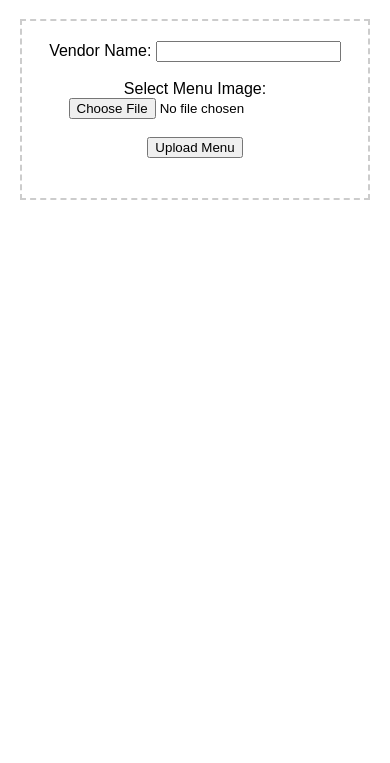
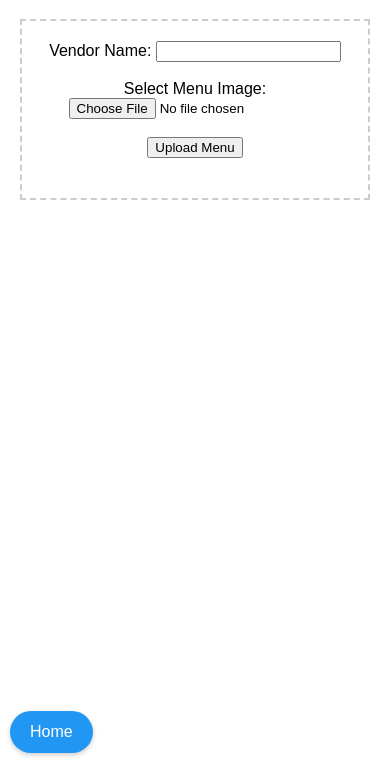
Before and after one commit to VijayGit-Hub/menu-upload-system, a website: page public/index.html in a window 390 px wide. Shown: the part 81-844 px from the top of the page. Drawn offline with Linux system fonts and the light colour scheme.

Commit message:
loader and home button in vender

```diff
--- a/public/index.html
+++ b/public/index.html
@@ -32,6 +32,32 @@
             color: red;
             display: none;
         }
+        .home-button {
+            position: fixed;
+            bottom: 20px;
+            left: 20px;
+            padding: 15px 25px;
+            background-color: #2196F3;
+            color: white;
+            border: none;
+            border-radius: 25px;
+            cursor: pointer;
+            font-size: 1.1em;
+            box-shadow: 0 2px 5px rgba(0,0,0,0.2);
+            transition: transform 0.3s ease, background-color 0.3s ease;
+        }
+        .home-button:hover {
+            transform: translateY(-2px);
+            background-color: #1976D2;
+        }
+        @media (max-width: 600px) {
+            .home-button {
+                bottom: 10px;
+                left: 10px;
+                padding: 12px 20px;
+                font-size: 1em;
+            }
+        }
     </style>
 </head>
 <body>
@@ -56,6 +82,10 @@
         <div id="successMessage" class="success-message">Upload successful!</div>
         <div id="errorMessage" class="error-message"></div>
     </div>
+
+    <button class="home-button" onclick="window.location.href='/'">
+        Home
+    </button>
 
     <script>
         const form = document.getElementById('uploadForm');
```
Also changed, not shown: public/user.html (+35 -0 lines).
